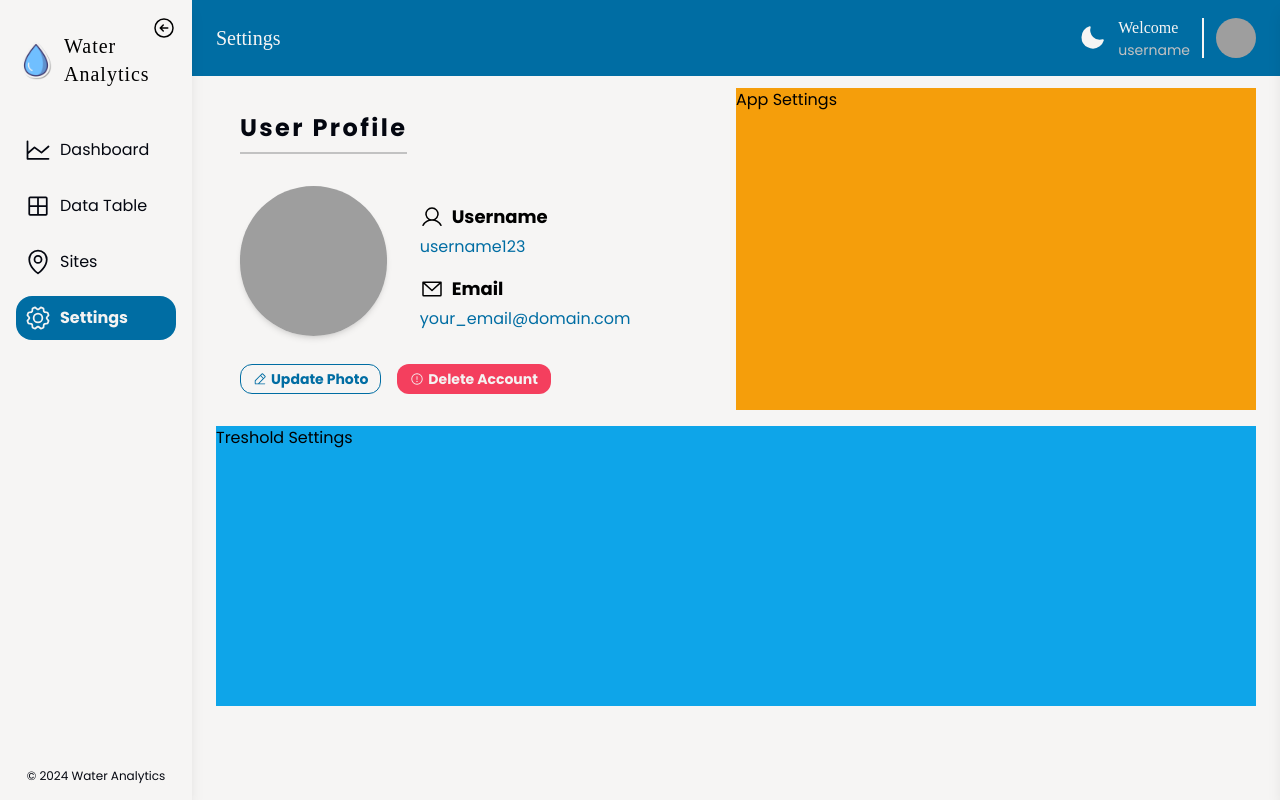
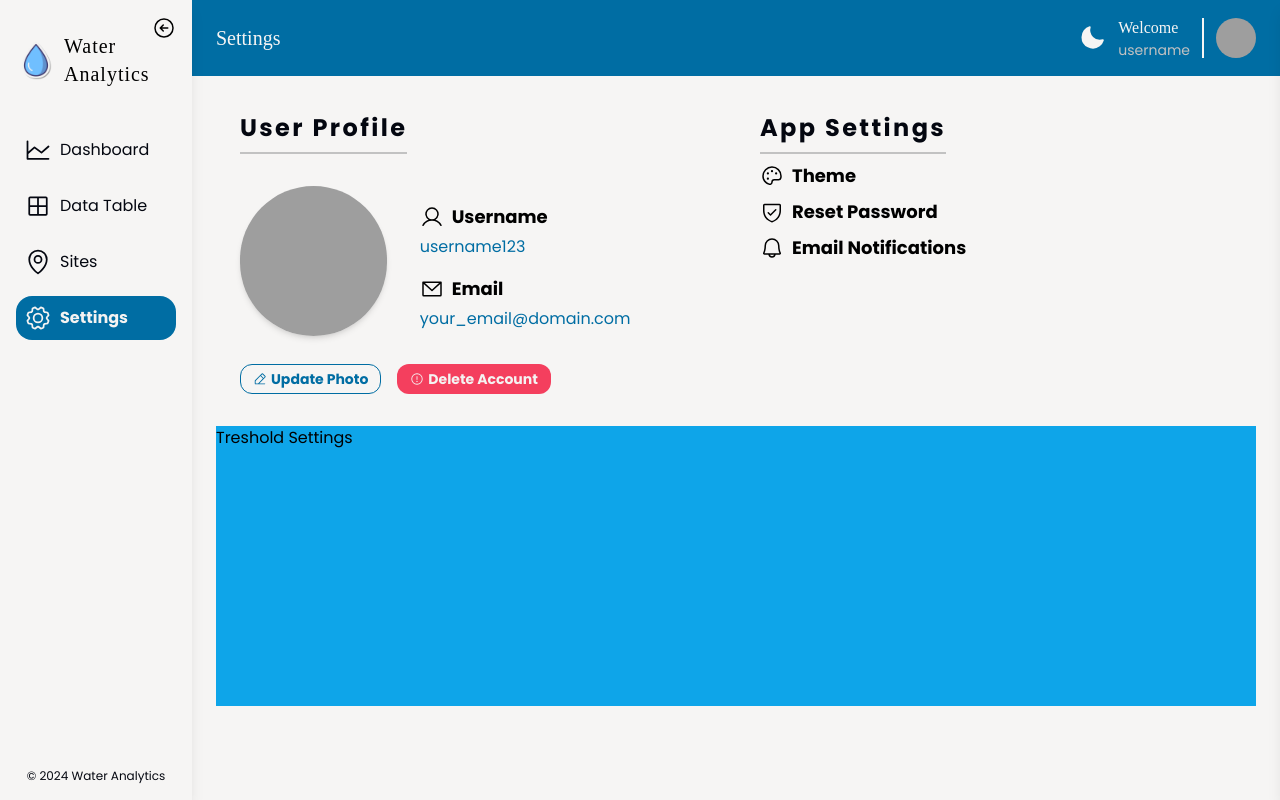
Before and after one commit to bryancastillo10/water-analytics, a React (Vite) app in the folder client/: page /role/settings in a window 1280 px wide. Built offline with nearby package versions, Linux system fonts and the light colour scheme; no server answers; grey boxes are pictures that could not be loaded; a web font is replaced by a local one.

Commit message:
🟦 layout: initial app settings section

```diff
--- /dev/null
+++ b/client/src/features/user/components/AppSettings.tsx
@@ -0,0 +1,26 @@
+import TextHeader from '@/components/common/TextHeader';
+import { Palette, ShieldCheck, Bell } from '@phosphor-icons/react';
+
+const AppSettings = () => {
+  return (
+    <section className="px-6 py-4">
+        <TextHeader text="App Settings" />
+        <div className="space-y-2">
+            <div className="flex items-center gap-2">
+                <Palette size="24"/>
+                <h1 className="text-lg font-semibold">Theme</h1>
+            </div>
+            <div className="flex items-center gap-2">
+                <ShieldCheck size="24"/>
+                <h1 className="text-lg font-semibold">Reset Password</h1>
+            </div>
+            <div className="flex items-center gap-2">
+                <Bell size="24"/>
+                <h1 className="text-lg font-semibold">Email Notifications</h1>
+            </div>
+        </div>
+    </section>
+  )
+}
+
+export default AppSettings
--- a/client/src/features/user/pages/Settings.tsx
+++ b/client/src/features/user/pages/Settings.tsx
@@ -1,11 +1,12 @@
 import UserProfile from "@/features/user/components/UserProfile";
+import AppSettings from "@/features/user/components/AppSettings";
 
 const Settings = () => {
   return (
     <main className="flex flex-col xl:gap-4">
       <div className="grid grid-cols-1 xl:grid-cols-2">
         <UserProfile/>
-        <div className=" bg-amber-500">App Settings</div>
+        <AppSettings/>
       </div>
       <div className="">
         <div className="h-[35vh] bg-sky-500">Treshold Settings</div>
```
